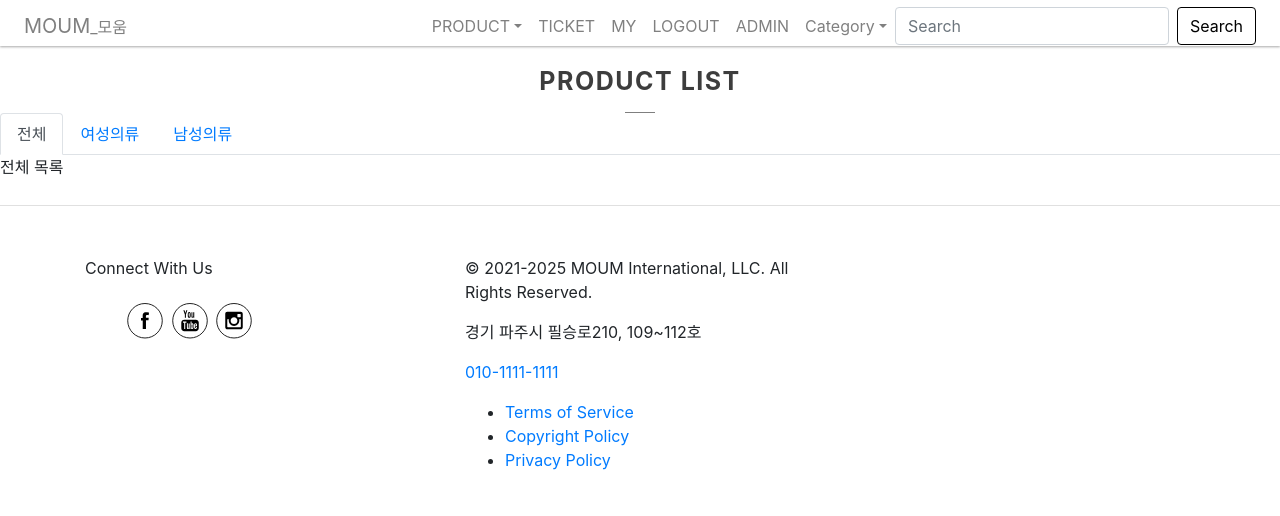
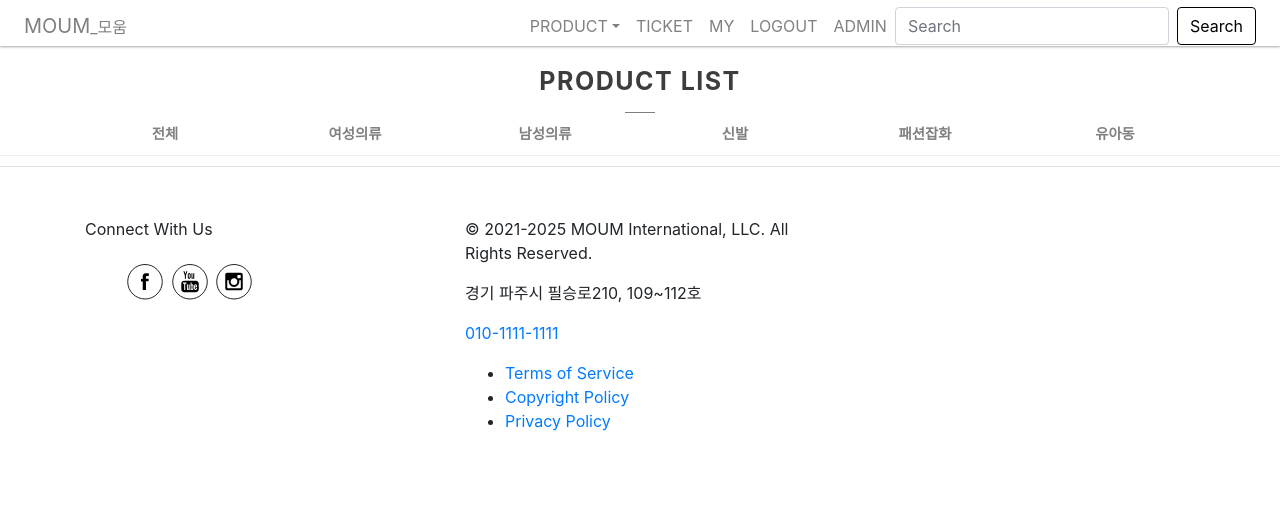
Before and after one commit to ytshaha/my-first-blog, a Django app: page /shop/product/ in a window 1280 px wide. Shown: the top 516 px of the page. Run offline with Django 3.2, Linux system fonts and the light colour scheme; the visitor is signed in with stand-in values (Sample User, id 1); data that the repository does not hold is empty; some libraries are stand-ins or nearby versions.

Commit message:
12일차 업뎃

```diff
--- a/shop/static/css/shop.css
+++ b/shop/static/css/shop.css
@@ -301,6 +301,30 @@ ul#horizontal-list {
     top: 46px;
     z-index: 2;
 }
+
+.product-list-cateogory {
+    margin:0px!important;
+    padding:0px!important;
+}
+
+.product-list-category-text {
+    font-size: 0.9rem;
+    color: rgb(128, 128, 128);
+    font-weight: bold;
+    vertical-align: middle;
+    margin:0px;
+}
+
+.product-list-category-text:hover {
+    font-size: 0.9rem;
+    color: black;
+    font-weight: bold;
+    text-decoration: underline;
+    vertical-align: middle;
+    margin:0px;
+
+}
+
 .product-list-image {
     min-height:300px;
     margin:5px;
--- a/shop/templates/shop/base.html
+++ b/shop/templates/shop/base.html
@@ -28,11 +28,11 @@
             <a class="nav-link dropdown-toggle" data-toggle="dropdown" href="#" role="button" aria-haspopup="true" aria-expanded="false">PRODUCT</a>
             <div class="dropdown-menu">
               <a class="dropdown-item" href="{% url 'product_list' %}">전체</a>
-              <a class="dropdown-item" href="#">여성의류</a>
-              <a class="dropdown-item" href="#">남성의류</a>
-              <a class="dropdown-item" href="#">신발</a>
-              <a class="dropdown-item" href="#">패션잡화</a>
-              <a class="dropdown-item" href="#">유아동</a>
+              <a class="dropdown-item" href="{% url 'product_list' 'woman' %}">여성의류</a>
+              <a class="dropdown-item" href="{% url 'product_list' 'man' %}">남성의류</a>
+              <a class="dropdown-item" href="{% url 'product_list' 'shoes' %}">신발</a>
+              <a class="dropdown-item" href="{% url 'product_list' 'fashion_accessory' %}">패션잡화</a>
+              <a class="dropdown-item" href="{% url 'product_list' 'kid' %}">유아동</a>
             </div>
           </li>
 
@@ -56,23 +56,6 @@
           </li>
           {% endif %}
 
-<ul class="nav">
-    <li class="nav-item dropdown">
-      <a class="nav-link dropdown-toggle" data-toggle="dropdown" href="#" role="button" aria-haspopup="true" aria-expanded="false">Category</a>
-      <div class="dropdown-menu">
-        <a class="dropdown-item" href="#">전체</a>
-        <a class="dropdown-item" href="#">여성의류</a>
-        <a class="dropdown-item" href="#">남성의류</a>
-        <a class="dropdown-item" href="#">신발</a>
-        <a class="dropdown-item" href="#">패션잡화</a>
-        <a class="dropdown-item" href="#">유아동</a>
-        <div class="dropdown-divider"></div>
-        <a class="dropdown-item" href="#">좋아요누른거</a>
-        <div class="dropdown-divider"></div>
-        <a class="dropdown-item" href="#">경매종료물품(1주일이내)</a>
-      </div>
-    </li>
-  </ul>
 
           <!-- <li class="nav-item dropdown">
             <a class="nav-link dropdown-toggle" href="#" id="navbarDropdown" role="button" data-toggle="dropdown" aria-haspopup="true" aria-expanded="false">
@@ -89,8 +72,8 @@
             <a class="nav-link disabled" href="#">Disabled</a>
           </li>
         </ul> -->
-        <form class="form-inline my-2 my-lg-0">
-          <input class="form-control mr-sm-2" type="search" placeholder="Search" aria-label="Search">
+        <form class="form-inline my-2 my-lg-0" method="get" action="{% url 'product_search' %}">
+          <input class="form-control mr-sm-2" type="search" placeholder="Search" aria-label="Search" name="search" value="{{ search }}">
           <!-- 왜 아웃라인은 안되냐 확인필요. -->
           <button class="btn btn-outline-success my-2 my-sm-0" type="submit" style="color:black;">Search</button>
         </form>
--- a/shop/templates/shop/buying_ticket.html
+++ b/shop/templates/shop/buying_ticket.html
@@ -38,7 +38,7 @@
 <div class="container">
   <div class='row'>
       <div class="col-12 ml-auto mr-auto">
-        <form method="POST" class='post-form'>
+        <form method="POST"  class='post-form'>
           {% csrf_token %}
           {{ form.as_p }}
           <button type="submit" class="save btn btn-default">Save</button>
--- a/shop/templates/shop/buying_ticket_result.html
+++ b/shop/templates/shop/buying_ticket_result.html
@@ -41,6 +41,9 @@
         <p>ID : {{ buying_ticket.user }}</p>
         <p>AMOUNT : {{ buying_ticket.amount }}</p>
         <p>NUMBER : {{ buying_ticket.buying_number }}</p>
+        <p>ID : {{ object.user }}</p>
+        <p>AMOUNT : {{ object.amount }}</p>
+        <p>NUMBER : {{ object.buying_number }}</p>
 
     </div>
   </div>
--- a/shop/templates/shop/product_detail.html
+++ b/shop/templates/shop/product_detail.html
@@ -61,7 +61,7 @@
                             </tr>
                         </tbody>
                     </table>
-                    <button type="button" class="btn btn-secondary btn-block" style="margin-top:20px;">경매 참여</button>
+                    <a href="{% url 'bidding' pk=product.pk %}"><button type="button" class="btn btn-secondary btn-block" style="margin-top:20px;">경매 참여</button></a>
                 </div>
 
                 <div class="product-detail-description">
--- a/shop/templates/shop/product_list.html
+++ b/shop/templates/shop/product_list.html
@@ -36,7 +36,7 @@
 </div>
 
 <!-- 프로덕트 카테고리 선택바 -->
-<ul class="nav nav-tabs sticky-top-2" id="myTab" role="tablist" style="background-color:white;">
+<!-- <ul class="nav nav-tabs sticky-top-2" id="myTab" role="tablist" style="background-color:white;">
     <li class="nav-item">
       <a class="nav-link active" id="total-tab" data-toggle="tab" href="#total" role="tab" aria-controls="total" aria-selected="true">전체</a>
     </li>
@@ -58,6 +58,54 @@
         <p>남성의류 목록</p>
     </div>
   </div>
+   -->
+<!-- <div class="btn-toolbar sticky-top-2" role="toolbar" aria-label="Toolbar with button groups" style="background-color:white;padding:10px;border-bottom:1px solid rgb(238, 238, 238);">
+    <div class="btn-group mr-2" role="group" aria-label="Group1">
+        <div type="submit" class="btn btn-secondary">전체</button>
+
+    </div>
+    <p><bold> 전체</bold></p>
+    <div class="btn-group mr-2" role="group" aria-label="Group2">
+        <a href="{% url 'product_list' 'woman' %}"><button type="button" class="btn btn-secondary">여성의류</button></a>
+        <button type="button" class="btn btn-secondary">남성의류</button>
+    </div>
+    <div class="btn-group mr-2" role="group" aria-label="Group3">
+        <button type="button" class="btn btn-secondary">신발</button>
+        <button type="button" class="btn btn-secondary">패션잡화</button>
+    </div>
+    <div class="btn-group" role="group" aria-label="Group4">
+        <button type="button" class="btn btn-secondary">유아동</button>
+    </div>
+</div>
+<form method="POST" class='post-form'>
+    <button type="submit" name="total" class="btn btn-secondary">전체</button>
+</form> -->
+
+<div class='container-fluid sticky-top-2 text-center' style="background-color:white;padding:10px 5px 10px 5px;border-bottom:1px solid rgb(238, 238, 238);">
+    <div class='container'>
+        <div class="row">
+            <div class='col-2 product-list-category' style='padding:0;'>
+                <a href="{% url 'product_list' %}"><p class="product-list-category-text">전체</p></a>
+            </div>
+            <div class='col-2 product-list-category' style='padding:0;'>
+                <a href="{% url 'product_list' 'woman' %}"><p class="product-list-category-text">여성의류</p></a>
+            </div>
+            <div class='col-2 product-list-category' style='padding:0;'>
+                <a href="{% url 'product_list' 'man' %}"><p class="product-list-category-text">남성의류</p></a>
+            </div>
+            <div class='col-2 product-list-category' style='padding:0;'>
+                <a href="{% url 'product_list' 'shoes' %}"><p class="product-list-category-text">신발</p></a>
+            </div>
+            <div class='col-2 product-list-category' style='padding:0;'>
+                <a href="{% url 'product_list' 'fashion_accessory' %}"><p class="product-list-category-text">패션잡화</p></a>
+            </div>
+            <div class='col-2 product-list-category' style='padding:0;'>
+                <a href="{% url 'product_list' 'kid' %}"><p class="product-list-category-text">유아동</p></a>
+            </div>
+
+        </div>
+    </div>
+</div>
 
 
 <!-- 프로덕트 리스트-->
--- a/shop/urls.py
+++ b/shop/urls.py
@@ -2,13 +2,19 @@ from django.urls import path
 from . import views
 import django.contrib.auth.views as django_views
 
+
 urlpatterns = [
     path('', views.index, name='index'),
     path('product/', views.product_list, name='product_list'),
-    path('product/<int:pk>/', views.product_detail, name='product_detail'),
-    path('product/<int:pk>/bidding/', views.bidding, name='bidding'),
+    path('product/<option>/', views.product_list, name='product_list'),
+    path('product/search/', views.product_search, name='product_search'),
+
+    path('product/detail/<int:pk>/', views.product_detail, name='product_detail'),
+    path('product/bidding/<int:pk>/', views.bidding, name='bidding'),
+    # path('ticket/', views.buying_ticket, name='buying_ticket'),
     path('ticket/', views.buying_ticket, name='buying_ticket'),
-    path('ticket/result/<int:pk>', views.buying_ticket_result, name='buying_ticket_result'),
+
+    path('ticket/result/<int:pk>', views.BuyingTicketResultView.as_view(), name='buying_ticket_result'),
     path('accounts/login/', django_views.LoginView.as_view(), name='shop_login'),
     path('accounts/logout/', django_views.LogoutView.as_view(next_page='/'), name='logout'),
 
--- a/shop/views.py
+++ b/shop/views.py
@@ -10,9 +10,20 @@ def index(request):
     return render(request, 'shop/index.html', {'products':products})
 
 @login_required
-def product_list(request):
-    products = Product.objects.all()
+def product_list(request, option=False):
+    if not option:
+        products = Product.objects.all()
+    else:
+        products = Product.objects.filter(category__name=option)
     return render(request, 'shop/product_list.html', {'products':products})
+
+
+# 아직 잘안되므로 꼭 확인하자.......
+def product_search(request):
+    search = request.GET.get('search','')
+    products = Product.objects.filter(product__exact=search)
+    return render(request, 'shop/product_list.html', {'products':products})
+
 
 @login_required
 def product_detail(request, pk):
@@ -46,12 +57,18 @@ def buying_ticket(request):
         form = BuyingTicketForm()
     return render(request, 'shop/buying_ticket.html', {'form':form})
 
+class BuyingTicketResultView(generic.DetailView):
+    model = BuyingTicket
+    template_name = 'shop/buying_ticket_result.html'
+    context_object_name = 'buying_ticket'
+
+
 @login_required
 def bidding(request, pk):
     product = get_object_or_404(Product, pk=pk)
     return render(request, 'shop/bidding.html', {'product':product})
 
-@login_required
-def buying_ticket_result(request, pk):
-    buying_ticket = get_object_or_404(BuyingTicket, pk=pk)
-    return render(request, 'shop/buying_ticket_result.html', {'buying_ticket':buying_ticket})
+# @login_required
+# def buying_ticket_result(request, pk):
+#     buying_ticket = get_object_or_404(BuyingTicket, pk=pk)
+#     return render(request, 'shop/buying_ticket_result.html', {'buying_ticket':buying_ticket})
```
Also changed, not shown: shop/templates/shop/bidding.html (+10 -4 lines).
